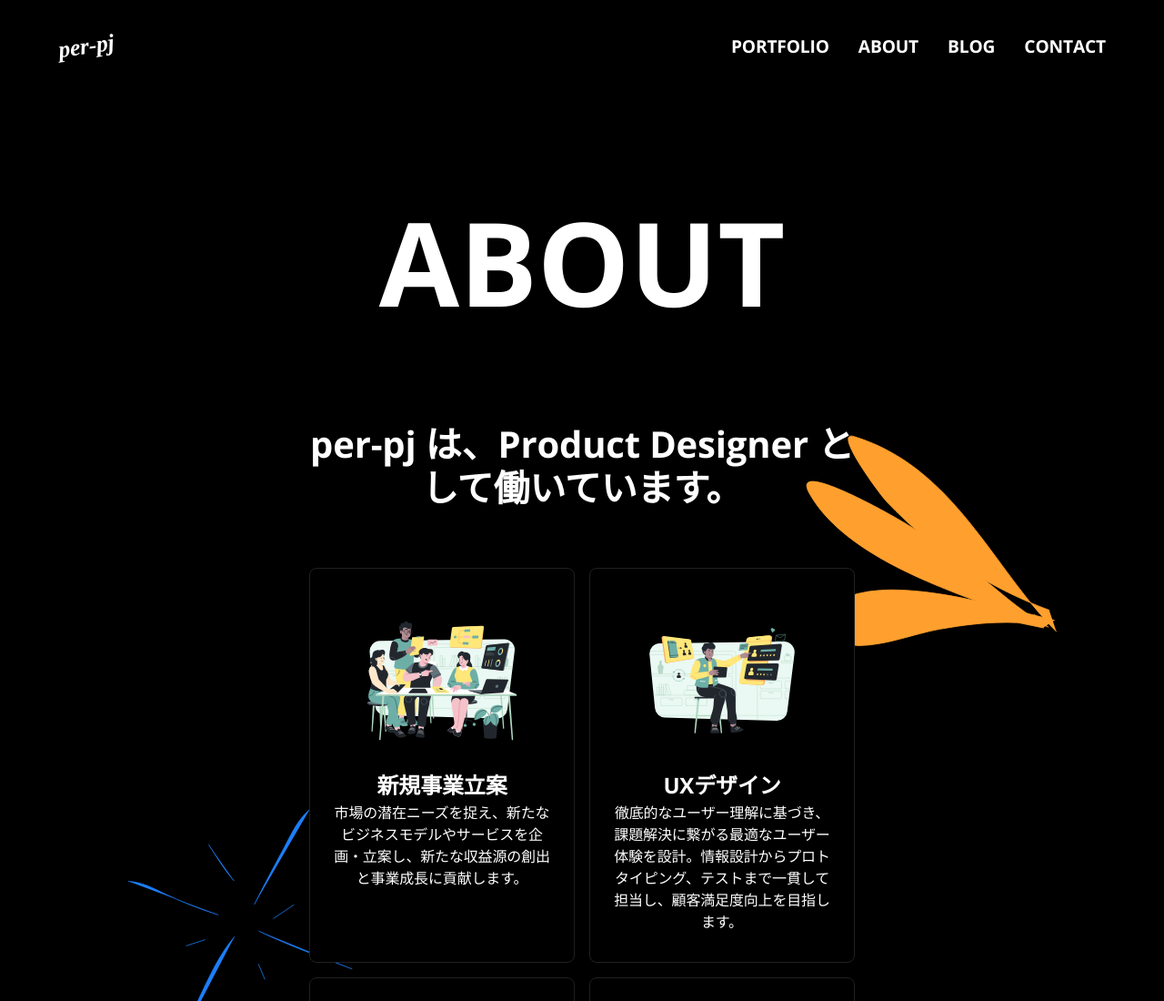
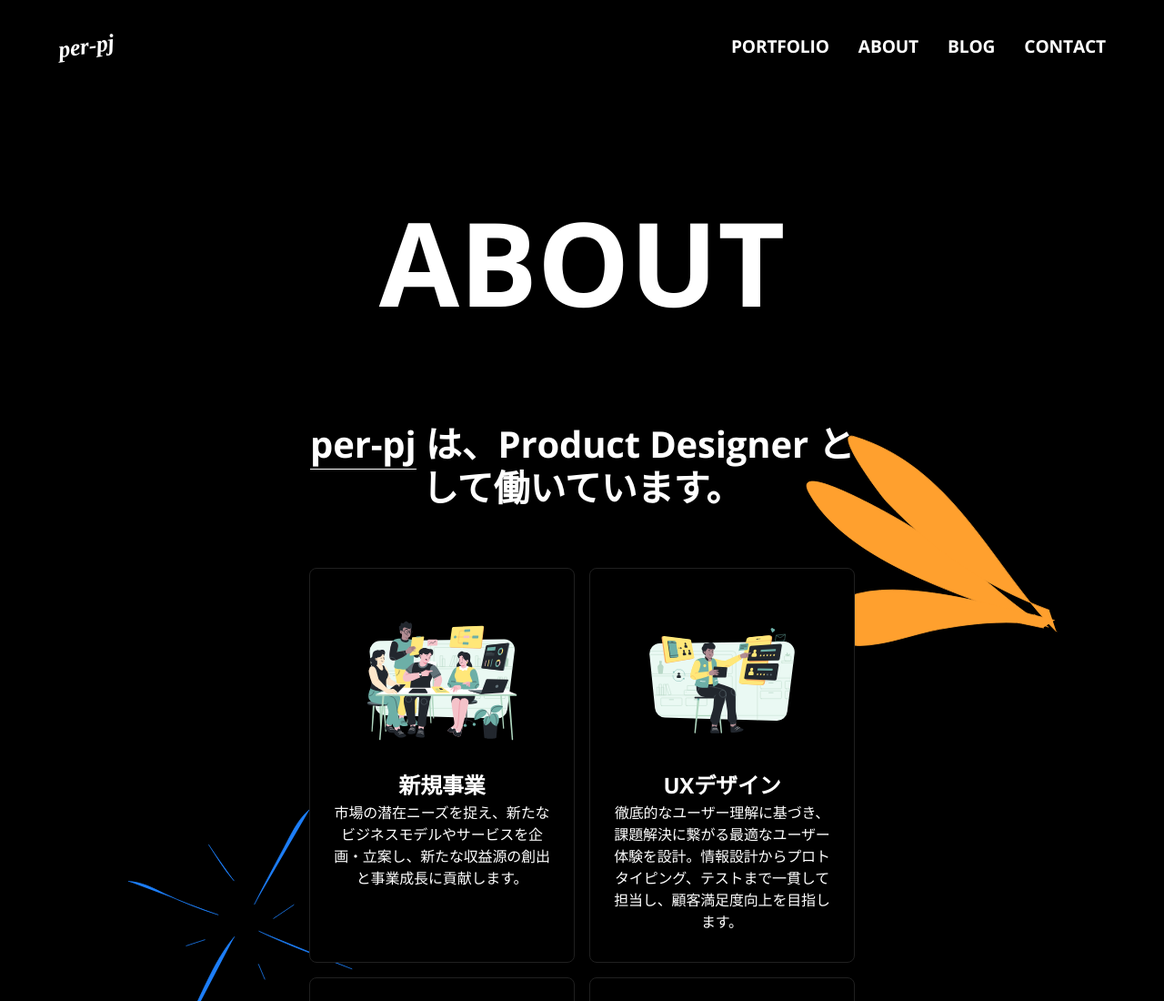
Before and after one commit to per-pj/portfolio-posts, a website: page about.html in a window 1280 px wide. Shown: the top 1100 px of the page at 91% size. Drawn offline with nearby package versions, Linux system fonts and the light colour scheme.

Commit message:
ヘッダーのリンクの修正、aboutページにリンクを追加

```diff
--- a/about.html
+++ b/about.html
@@ -46,7 +46,7 @@
       <nav class="nav">
         <ul class="nav-menu">
           <li>
-            <a href="#works">PORTFOLIO</a>
+            <a href="index.html">PORTFOLIO</a>
           </li>
           <li>
             <a href="about.html">ABOUT</a>
@@ -69,12 +69,18 @@
       </div>
       <div class="text-content">
         <p class="desc-text">
-          per-pj は、Product Designer として働いています。
+          <a
+            href="https://per-pj.github.io/per-pj/"
+            class="link-text"
+            target="_blank"
+            >per-pj</a
+          >
+          は、Product Designer として働いています。
         </p>
         <div class="grid">
           <div class="grid-item">
             <img src="img/plan.svg" alt="plan" class="grid-img" />
-            <h2 class="sub-title">新規事業立案</h2>
+            <h2 class="sub-title">新規事業</h2>
             <p class="grid-desc-text">
               市場の潜在ニーズを捉え、新たなビジネスモデルやサービスを企画・立案し、新たな収益源の創出と事業成長に貢献します。
             </p>
--- a/style.css
+++ b/style.css
@@ -308,6 +308,9 @@ a {
   transform: translateY(-5px);
 }
 
+.link-text {
+  border-bottom: 1px solid var(--text-color);
+}
 /* 🎯 ====== responsive-layout ====== */
 @media (min-width: 1024px) {
   #works {
```
Also changed, not shown: index.html (+1 -1 lines).
